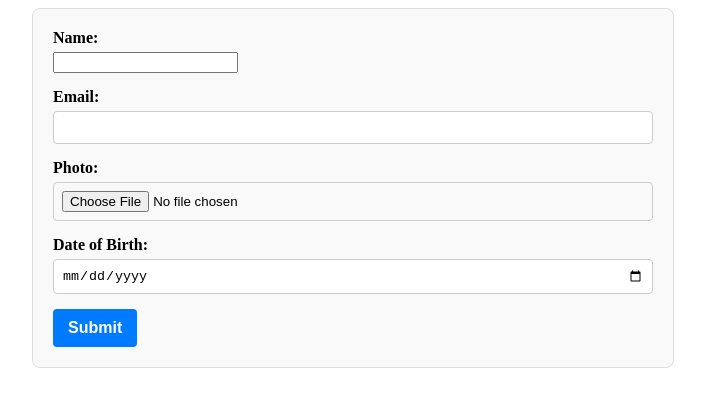
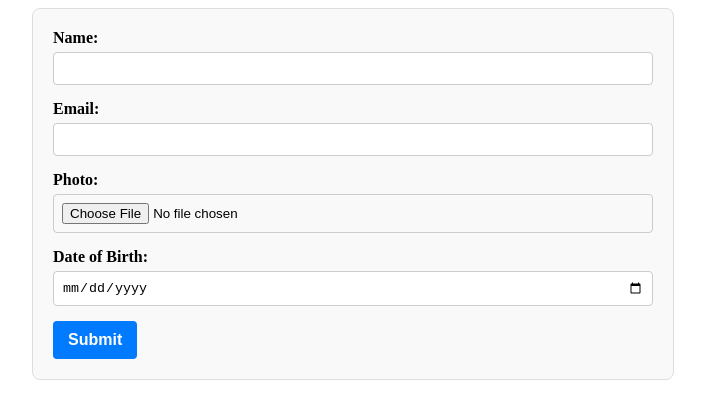
Before and after one commit to kannang123/User-Management-FE-Angular, an Angular app: page /add-user in a window 1280 px wide. Shown: the top 418 px of the page, without its empty margins (287-992 px from the left). Built offline with nearby package versions, Linux system fonts and the light colour scheme.

Commit message:
Update user-form.component.html

```diff
--- a/src/app/user-form/user-form.component.html
+++ b/src/app/user-form/user-form.component.html
@@ -1,7 +1,7 @@
 <form [formGroup]="userForm" (ngSubmit)="submitForm()">
     <div>
         <label>Name:</label>
-        <input formControlName="name"
+        <input formControlName="name" type="text"
             [ngClass]="{'error-border': userForm.get('name')?.invalid && (userForm.get('name')?.dirty || userForm.get('name')?.touched)}">
         <div *ngIf="userForm.get('name')?.invalid && (userForm.get('name')?.dirty || userForm.get('name')?.touched)"
             class="error">
```
